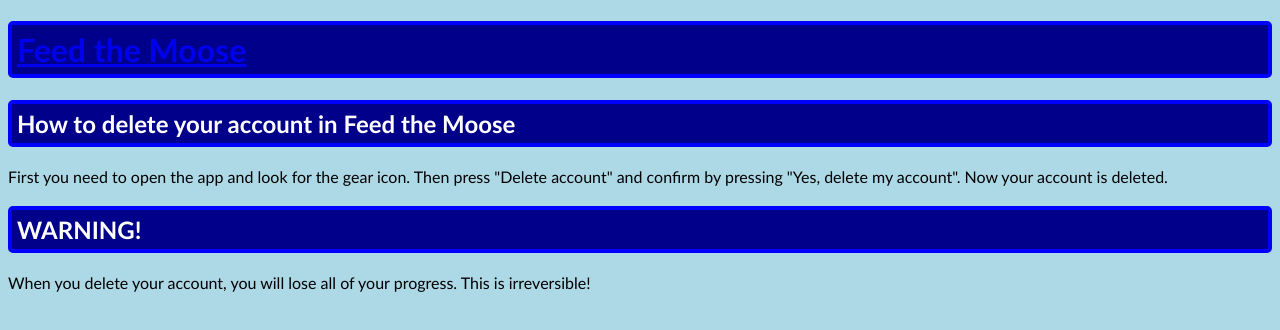
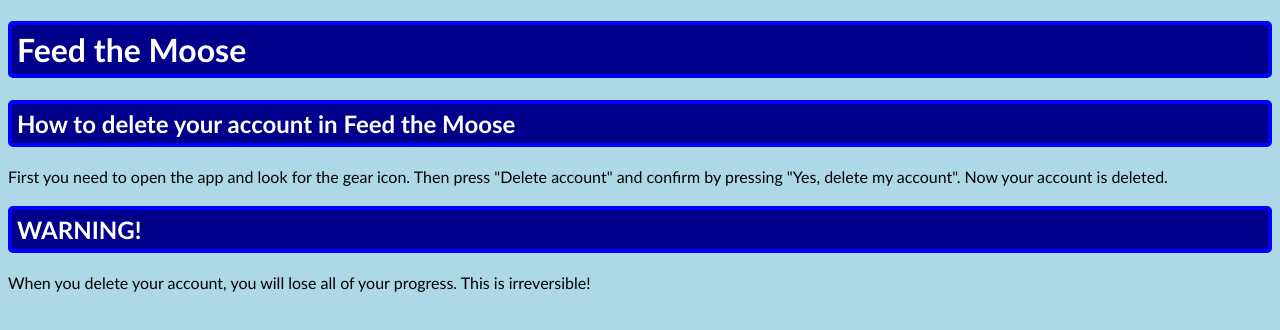
Before and after one commit to blabla-bla12345/FeedTheMoose, a plain HTML site: page deleteAcc.html in a window 1280 px wide. Drawn offline with Linux system fonts and the light colour scheme.

Commit message:
Update deleteAcc.html

```diff
--- a/deleteAcc.html
+++ b/deleteAcc.html
@@ -9,7 +9,7 @@
 </head>
 
 <body>
-  <h1><a href="index.html">Feed the Moose</a></h1>
+  <h1>Feed the Moose</h1>
   <h2>How to delete your account in Feed the Moose</h2>
 First you need to open the app and look for the gear icon. Then press "Delete account" and confirm by pressing "Yes, delete my account". Now your account is deleted.
   <h2>WARNING!</h2>
```
